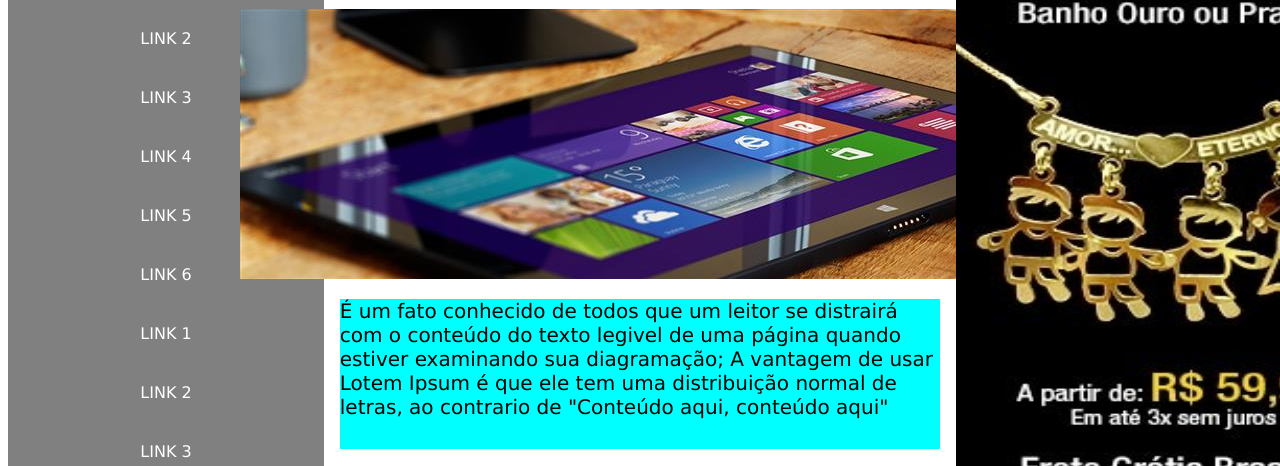
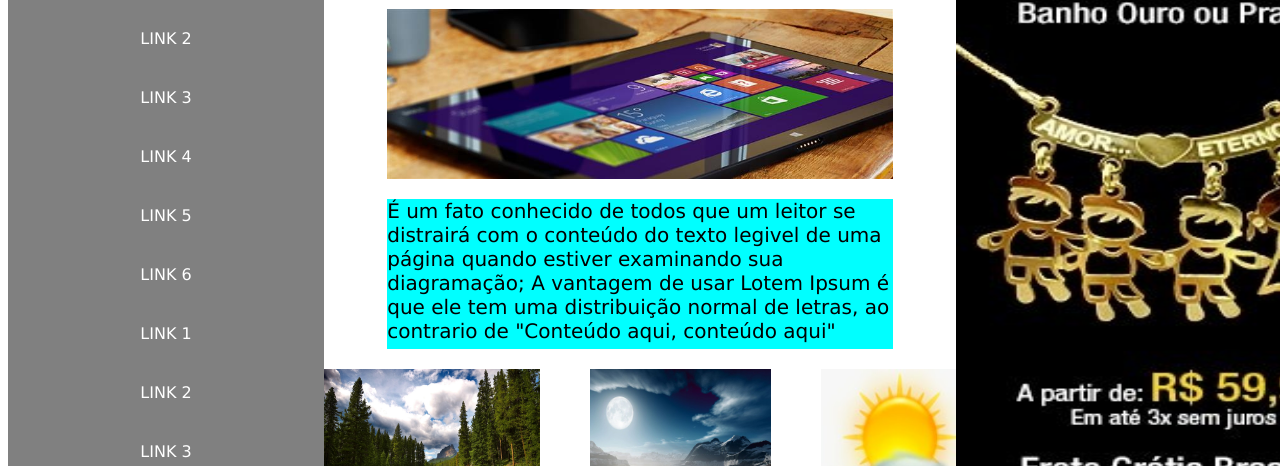
Before and after one commit to AkiraNohara696/Atividade_07, a plain HTML site: page index.html in a window 1280 px wide. Shown: the part 284-750 px from the top of the page. Drawn offline with Linux system fonts and the light colour scheme.

Commit message:
Atulizado

```diff
--- a/css/style.css
+++ b/css/style.css
@@ -77,9 +77,15 @@ section h1{
 
 }
 
+section img{
+
+  width: 80%;
+
+}
+
 section p{
 
-  width: 95%;
+  width: 80%;
   height: 150px;
   font-size: 20px;
   background-color: aqua;
@@ -92,13 +98,13 @@ section #org{
   flex-direction: row;
   justify-content: center;
   align-items: center;
-  gap: 30px;
+  gap: 50px;
 
 }
 
 section #org img{
 
-  width: 245px;
+  width: 100%;
   height: 150px;
 
 }
```
